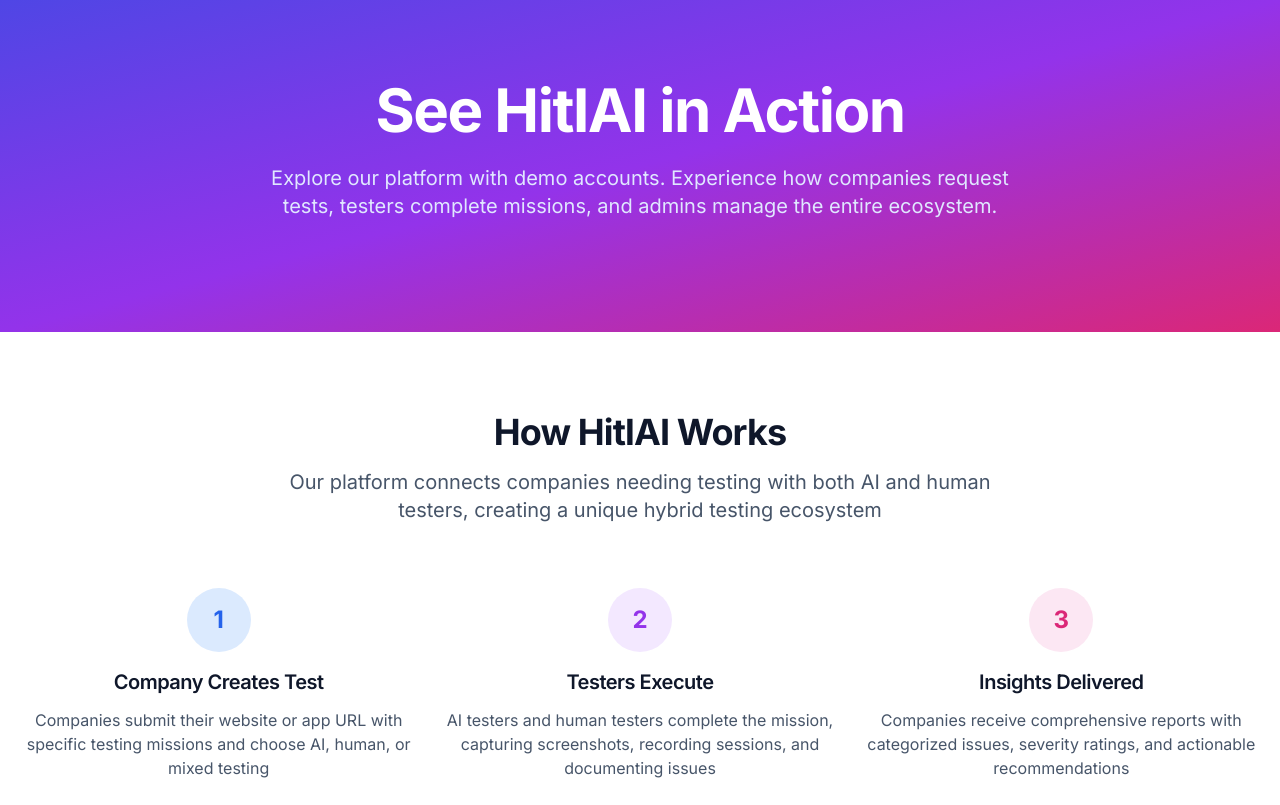
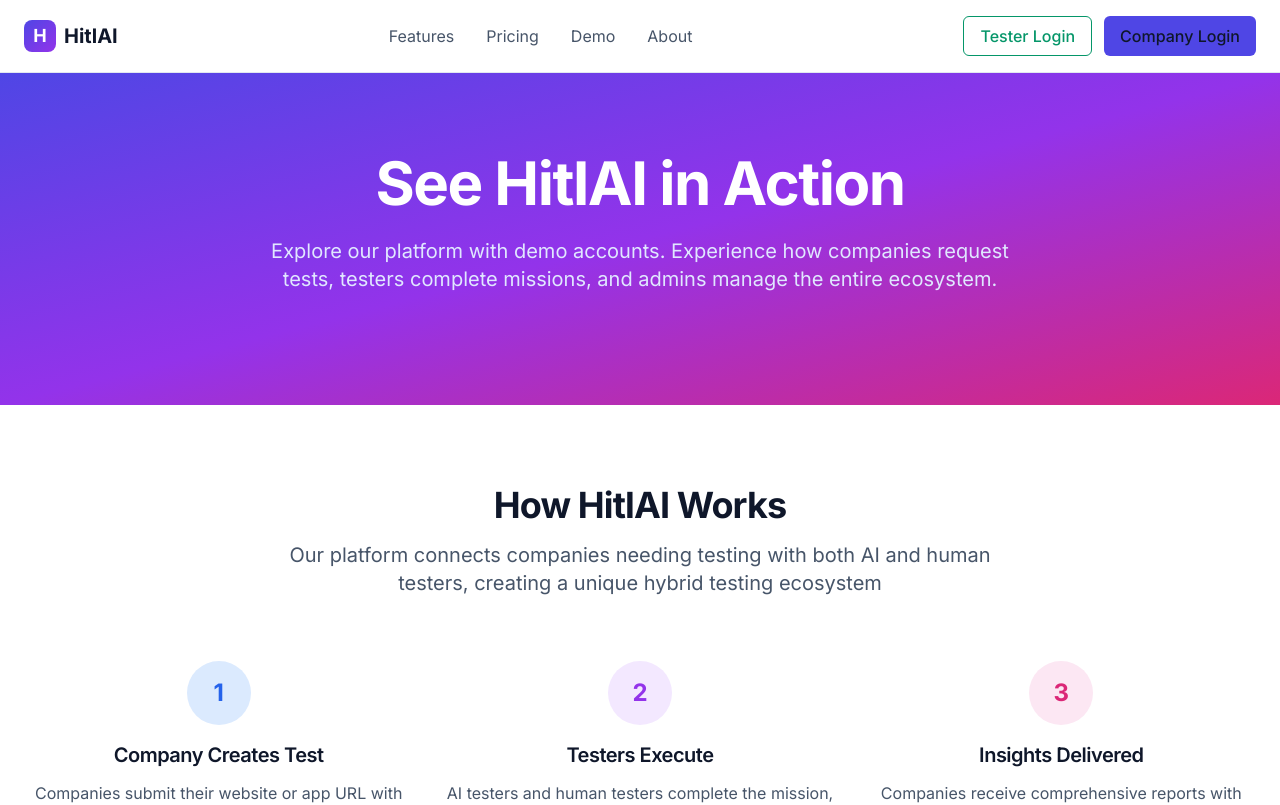
Before and after one commit to Performile1/HitlAI, a Next.js app: page /demo in a window 1280 px wide. Shown: the top 805 px of the page. Built offline with nearby package versions, Linux system fonts and the light colour scheme.

Commit message:
Add marketing header with navigation and login links for all pages

```diff
--- a/app/(marketing)/layout.tsx
+++ b/app/(marketing)/layout.tsx
@@ -1,7 +1,14 @@
+import MarketingHeader from '@/components/MarketingHeader';
+
 export default function MarketingLayout({
   children,
 }: {
   children: React.ReactNode
 }) {
-  return <>{children}</>
+  return (
+    <>
+      <MarketingHeader />
+      {children}
+    </>
+  );
 }
--- /dev/null
+++ b/components/MarketingHeader.tsx
@@ -0,0 +1,116 @@
+'use client';
+
+import Link from 'next/link';
+import { Button } from '@/components/ui/button';
+import { Menu, X } from 'lucide-react';
+import { useState } from 'react';
+
+export default function MarketingHeader() {
+  const [mobileMenuOpen, setMobileMenuOpen] = useState(false);
+
+  return (
+    <header className="bg-white border-b border-slate-200 sticky top-0 z-50">
+      <nav className="max-w-7xl mx-auto px-6 py-4">
+        <div className="flex items-center justify-between">
+          {/* Logo */}
+          <Link href="/" className="flex items-center gap-2">
+            <div className="w-8 h-8 bg-gradient-to-br from-indigo-600 to-purple-600 rounded-lg flex items-center justify-center">
+              <span className="text-white font-bold text-lg">H</span>
+            </div>
+            <span className="text-xl font-bold text-slate-900">HitlAI</span>
+          </Link>
+
+          {/* Desktop Navigation */}
+          <div className="hidden md:flex items-center gap-8">
+            <Link href="/features" className="text-slate-600 hover:text-slate-900 transition-colors">
+              Features
+            </Link>
+            <Link href="/pricing" className="text-slate-600 hover:text-slate-900 transition-colors">
+              Pricing
+            </Link>
+            <Link href="/demo" className="text-slate-600 hover:text-slate-900 transition-colors">
+              Demo
+            </Link>
+            <Link href="/about" className="text-slate-600 hover:text-slate-900 transition-colors">
+              About
+            </Link>
+          </div>
+
+          {/* Desktop Auth Buttons */}
+          <div className="hidden md:flex items-center gap-3">
+            <Link href="/tester/login">
+              <Button variant="outline" className="border-emerald-600 text-emerald-600 hover:bg-emerald-50">
+                Tester Login
+              </Button>
+            </Link>
+            <Link href="/company/login">
+              <Button className="bg-indigo-600 hover:bg-indigo-700">
+                Company Login
+              </Button>
+            </Link>
+          </div>
+
+          {/* Mobile Menu Button */}
+          <button
+            className="md:hidden p-2"
+            onClick={() => setMobileMenuOpen(!mobileMenuOpen)}
+          >
+            {mobileMenuOpen ? (
+              <X className="w-6 h-6 text-slate-900" />
+            ) : (
+              <Menu className="w-6 h-6 text-slate-900" />
+            )}
+          </button>
+        </div>
+
+        {/* Mobile Menu */}
+        {mobileMenuOpen && (
+          <div className="md:hidden mt-4 pb-4 border-t border-slate-200 pt-4">
+            <div className="flex flex-col gap-4">
+              <Link
+                href="/features"
+                className="text-slate-600 hover:text-slate-900 transition-colors"
+                onClick={() => setMobileMenuOpen(false)}
+              >
+                Features
+              </Link>
+              <Link
+                href="/pricing"
+                className="text-slate-600 hover:text-slate-900 transition-colors"
+                onClick={() => setMobileMenuOpen(false)}
+              >
+                Pricing
+              </Link>
+              <Link
+                href="/demo"
+                className="text-slate-600 hover:text-slate-900 transition-colors"
+                onClick={() => setMobileMenuOpen(false)}
+              >
+                Demo
+              </Link>
+              <Link
+                href="/about"
+                className="text-slate-600 hover:text-slate-900 transition-colors"
+                onClick={() => setMobileMenuOpen(false)}
+              >
+                About
+              </Link>
+              <div className="flex flex-col gap-2 pt-4 border-t border-slate-200">
+                <Link href="/tester/login" onClick={() => setMobileMenuOpen(false)}>
+                  <Button variant="outline" className="w-full border-emerald-600 text-emerald-600 hover:bg-emerald-50">
+                    Tester Login
+                  </Button>
+                </Link>
+                <Link href="/company/login" onClick={() => setMobileMenuOpen(false)}>
+                  <Button className="w-full bg-indigo-600 hover:bg-indigo-700">
+                    Company Login
+                  </Button>
+                </Link>
+              </div>
+            </div>
+          </div>
+        )}
+      </nav>
+    </header>
+  );
+}
```
